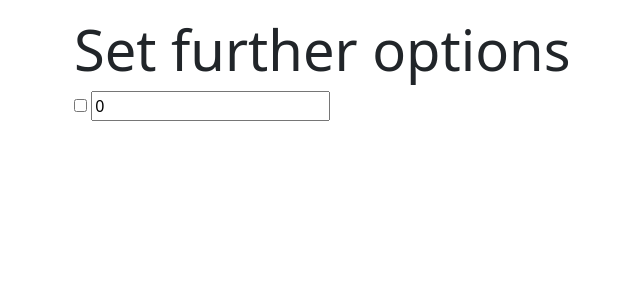
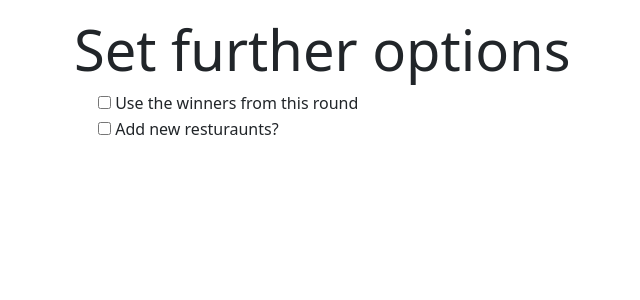
Before and after one commit to readytowin2298/speed-eats, a Flask app: page /vote/more/1 in a window 1280 px wide. Shown: the part 46-346 px from the top of the page, without its empty margins (20-660 px from the left). Run offline with Flask 2, Linux system fonts and the light colour scheme; some libraries are stand-ins or nearby versions.

Commit message:
changed add new resturaunt option to boolean

```diff
--- a/forms.py
+++ b/forms.py
@@ -50,4 +50,4 @@ class VoteAgainForm(FlaskForm):
 
     include_same = BooleanField("Use the winners from this round")
 
-    add_new = IntegerField("Add __ new resturaunts", default=0)
+    add_new = BooleanField("Add new resturaunts?")
--- a/templates/vote/vote-more.html
+++ b/templates/vote/vote-more.html
@@ -11,10 +11,14 @@
                 {{ form.hidden_tag() }}
 
                 {% for field in form if field.widget.input_type != 'hidden' %}
-                    {% for error in field.errors %}
-                        <span class="text-danger">{{ error }}</span>
-                    {% endfor %}
-                    {{ field(_class="form-check") }}
+                    <div class="form-check">
+                        {% for error in field.errors %}
+                            <span class="text-danger">{{ error }}</span><br>
+                        {% endfor %}
+                        {{ field(_class="form-check-input") }}
+                        {{ field.label(_class="form-check-label") }}<br>
+                    </div>
+
 
                 {% endfor %}
             </form>
```
